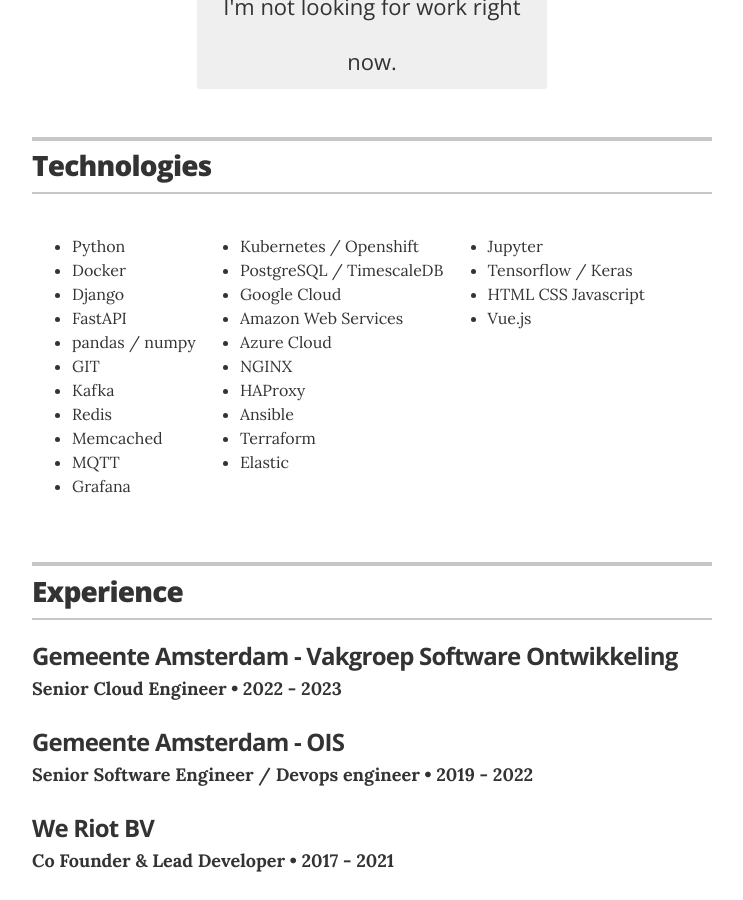
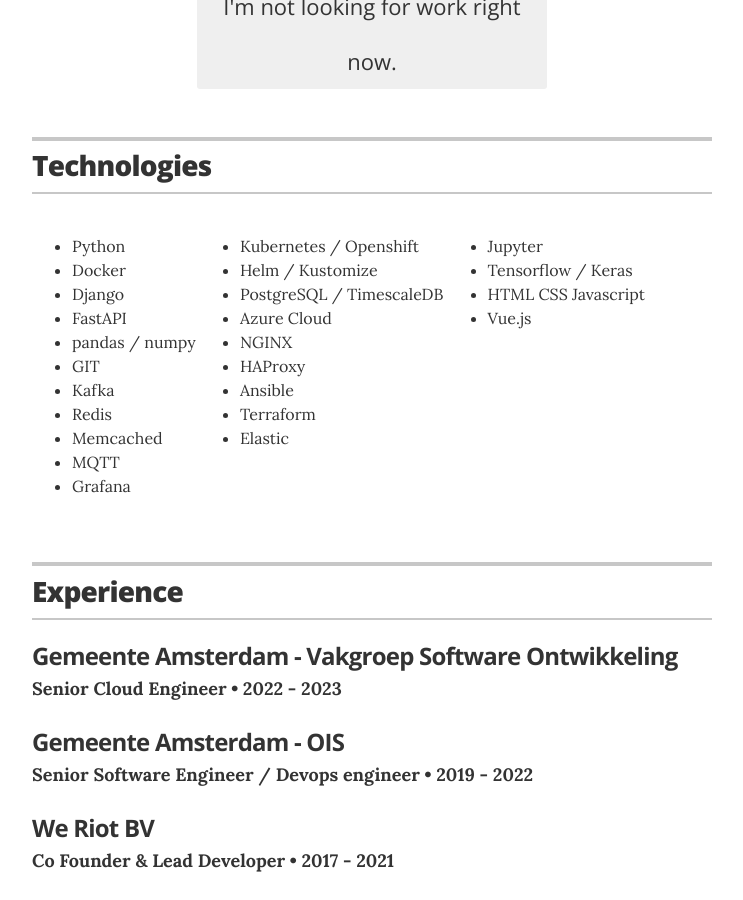
Before and after one commit to nielslensink/resume, a Jekyll site: the page built from index.html, in a window 1280 px wide and 900 px high, scrolled down 426 px. Shown: the whole window, without its empty margins (268-1011 px from the left). Built offline with Jekyll 4.4.1, drawn with Linux system fonts in a browser that asks for light colours.

Commit message:
Update technologies.yml

```diff
--- a/_data/technologies.yml
+++ b/_data/technologies.yml
@@ -13,9 +13,8 @@
     - Grafana
   second:
     - Kubernetes / Openshift
+    - Helm / Kustomize
     - PostgreSQL / TimescaleDB
-    - Google Cloud
-    - Amazon Web Services
     - Azure Cloud
     - NGINX
     - HAProxy
```
